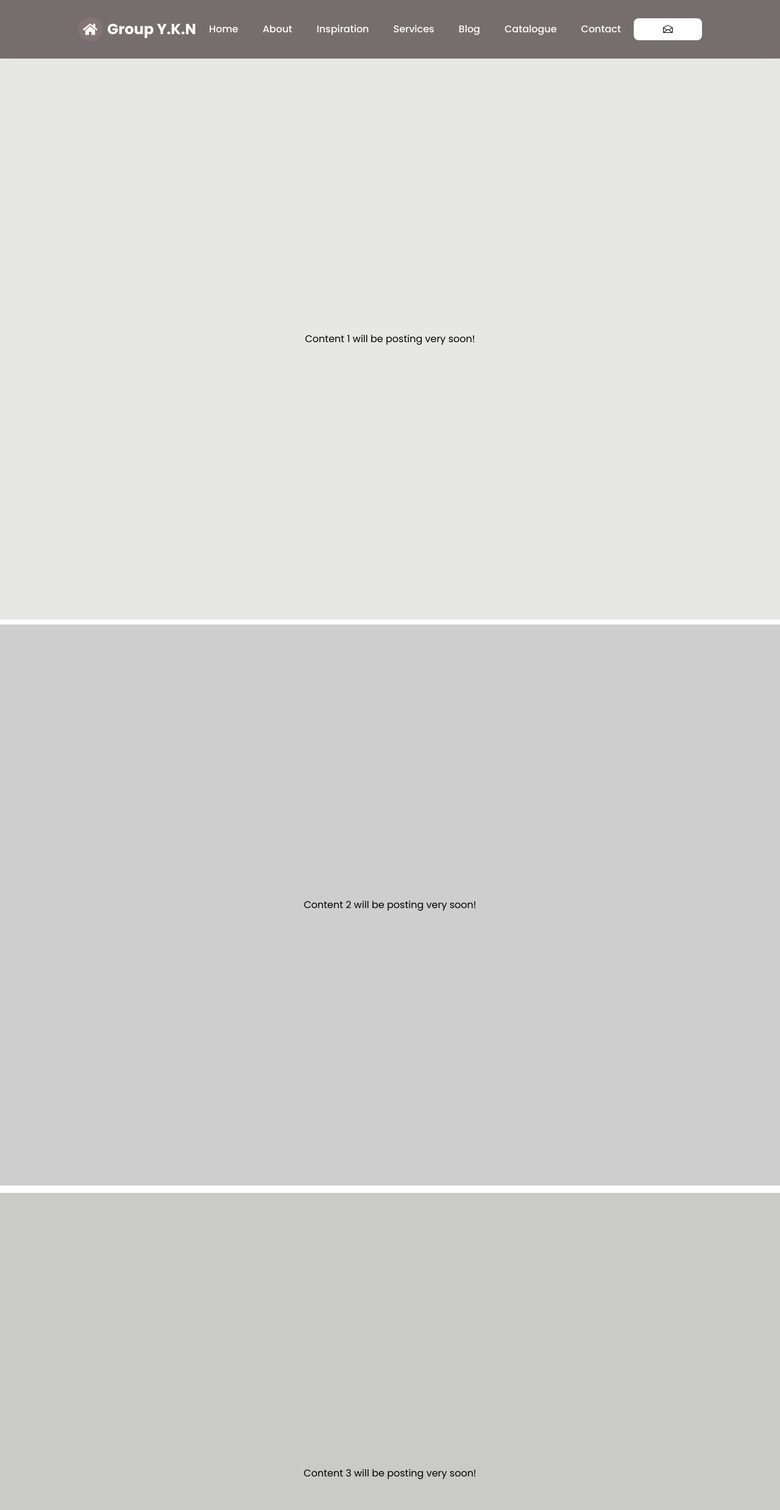
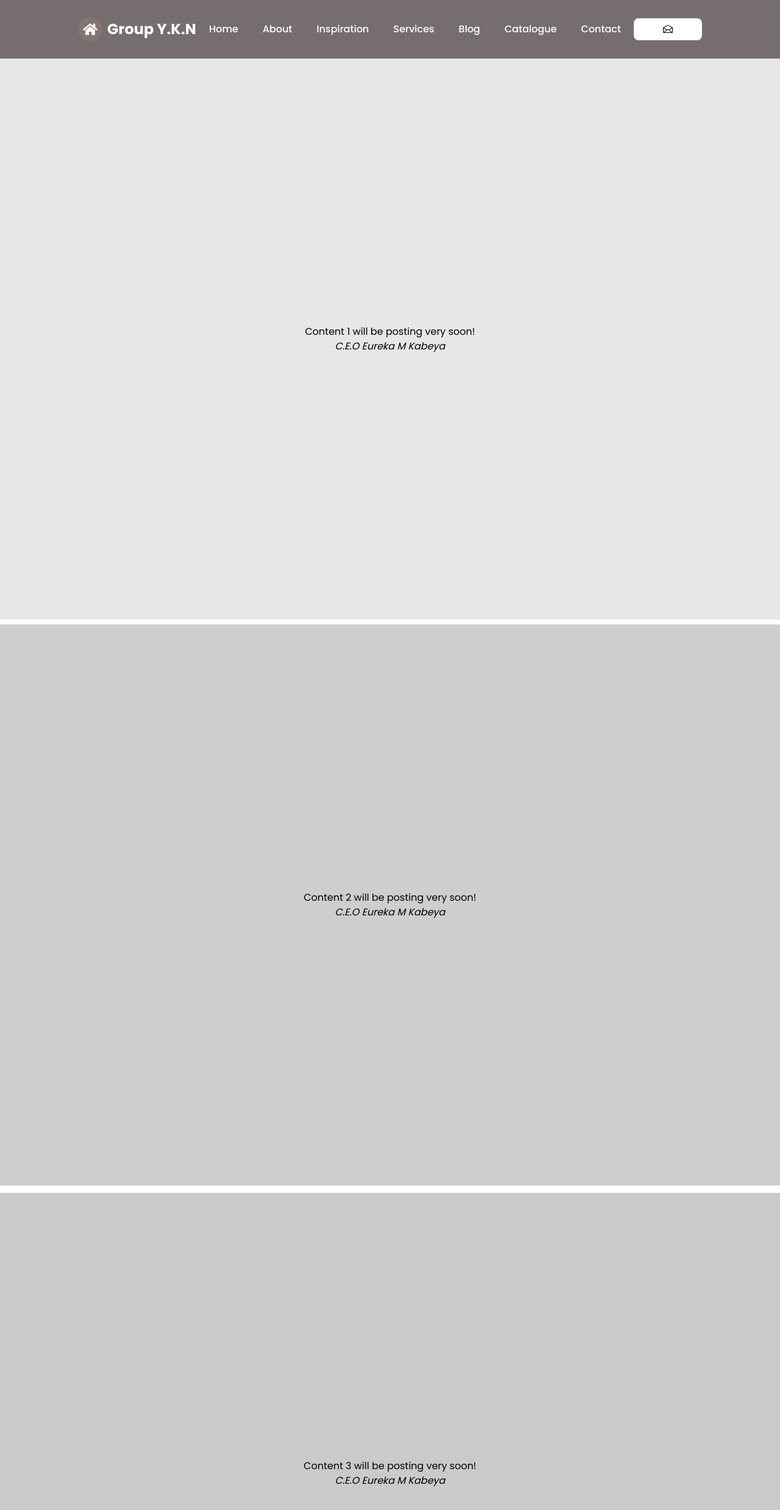
Before and after one commit to escardes/customer_1, a Next.js app: page /Catalogue in a window 1280 px wide. Shown: the top 2476 px of the page at 61% size. Built offline with nearby package versions, Linux system fonts and the light colour scheme.

Commit message:
new changes on schema

```diff
--- a/app/Blog/page.tsx
+++ b/app/Blog/page.tsx
@@ -2,7 +2,10 @@ import React from 'react'
 
 const Blog = () => {
   return (
-    <div>Blog</div>
+    <div className='container w-full h-[360vh] relative flex flex-col items-center justify-center mx-auto bg-[#ddd8d8]'>
+        <div>Blog Content coming soon! We are working on it!</div>
+        <em> C.E.O Eureka M Kabeya</em>
+    </div>
   )
 }
 
--- a/app/Catalogue/page.tsx
+++ b/app/Catalogue/page.tsx
@@ -4,14 +4,17 @@ const Catalogue = () => {
   return (
     <div className='w-full h-[360vh]'>
       <div className='relative w-full h-[12vh] bg-[#766e6e]'></div>
-      <div className='container  relative flex  w-full h-[115vh] mx-auto bg-[#e7e7e6] items-center justify-center'>
-        Content 1 will be posting very soon!
+      <div className='container  relative flex flex-col w-full h-[115vh] mx-auto bg-[#e7e7e6] items-center justify-center'>
+      <div>Content 1 will be posting very soon!</div>
+        <em>C.E.O Eureka M Kabeya</em>
       </div>
-      <div className='container  relative flex  w-full h-[115vh] mx-auto bg-[#cecece] items-center justify-center top-2'>
-        Content 2 will be posting very soon!
+      <div className='container  relative flex flex-col w-full h-[115vh] mx-auto bg-[#cecece] items-center justify-center top-2'>
+      <div>Content 2 will be posting very soon!</div>
+        <em>C.E.O Eureka M Kabeya</em>
       </div>
-      <div className='container relative flex w-full h-[115vh] mx-auto bg-[#cacac8] items-center justify-center top-5'>
-        Content 3 will be posting very soon!
+      <div className='container relative flex flex-col w-full h-[115vh] mx-auto bg-[#cacac8] items-center justify-center top-5'>
+        <div>Content 3 will be posting very soon!</div>
+        <em>C.E.O Eureka M Kabeya</em>
       </div>
     </div>
   )
--- a/components/Home/Footer/Footer.tsx
+++ b/components/Home/Footer/Footer.tsx
@@ -66,19 +66,19 @@ const Footer = () => {
         {/** Bottom Section */}
         <div className='mt-8 w-[80%] mx-auto border-t pt-8 flex flex-col md:flex-row justify-between items-center text-gray-600 text-sm'>
             <p className='text-center md:text-left'>
-                `Copyright &copy;{ new Date().getFullYear()} Group Y.K.N Services LLC. All rights reserved
+                Copyright &copy;{ new Date().getFullYear()} Group Y.K.N Services LLC. All rights reserved
             </p>
             <div className='flex items-center space-x-4 mt-4 md:mt-0'>
-                <Link href="#" className="text-gray-500 hover:text-gray-800">
+                <Link href="https://www.facebook.com" className="text-gray-500 hover:text-gray-800">
                     <FaFacebook />
                 </Link>
-                <Link href="#" className="text-gray-500 hover:text-gray-800">
+                <Link href="https://www.twitter.com" className="text-gray-500 hover:text-gray-800">
                     <FaTwitter />
                 </Link>
-                <Link href="#" className="text-gray-500 hover:text-gray-800">
+                <Link href="https://www.linkedin.com" className="text-gray-500 hover:text-gray-800">
                     <IoLogoLinkedin />
                 </Link>
-                <Link href="#" className="text-gray-500 hover:text-gray-800">
+                <Link href="https://www.instagram.com" className="text-gray-500 hover:text-gray-800">
                     <FaInstagram />
                 </Link>
             </div>
```
